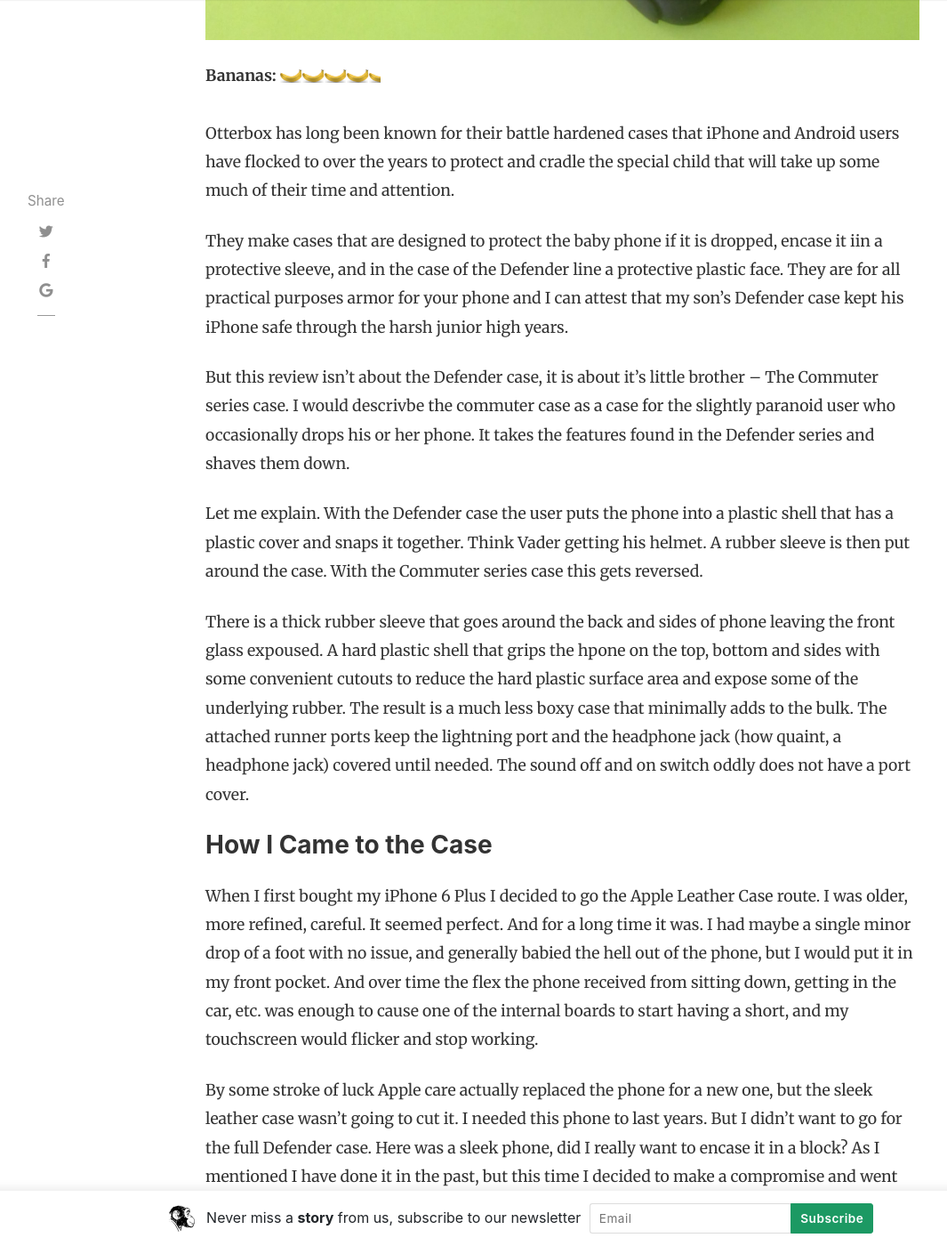
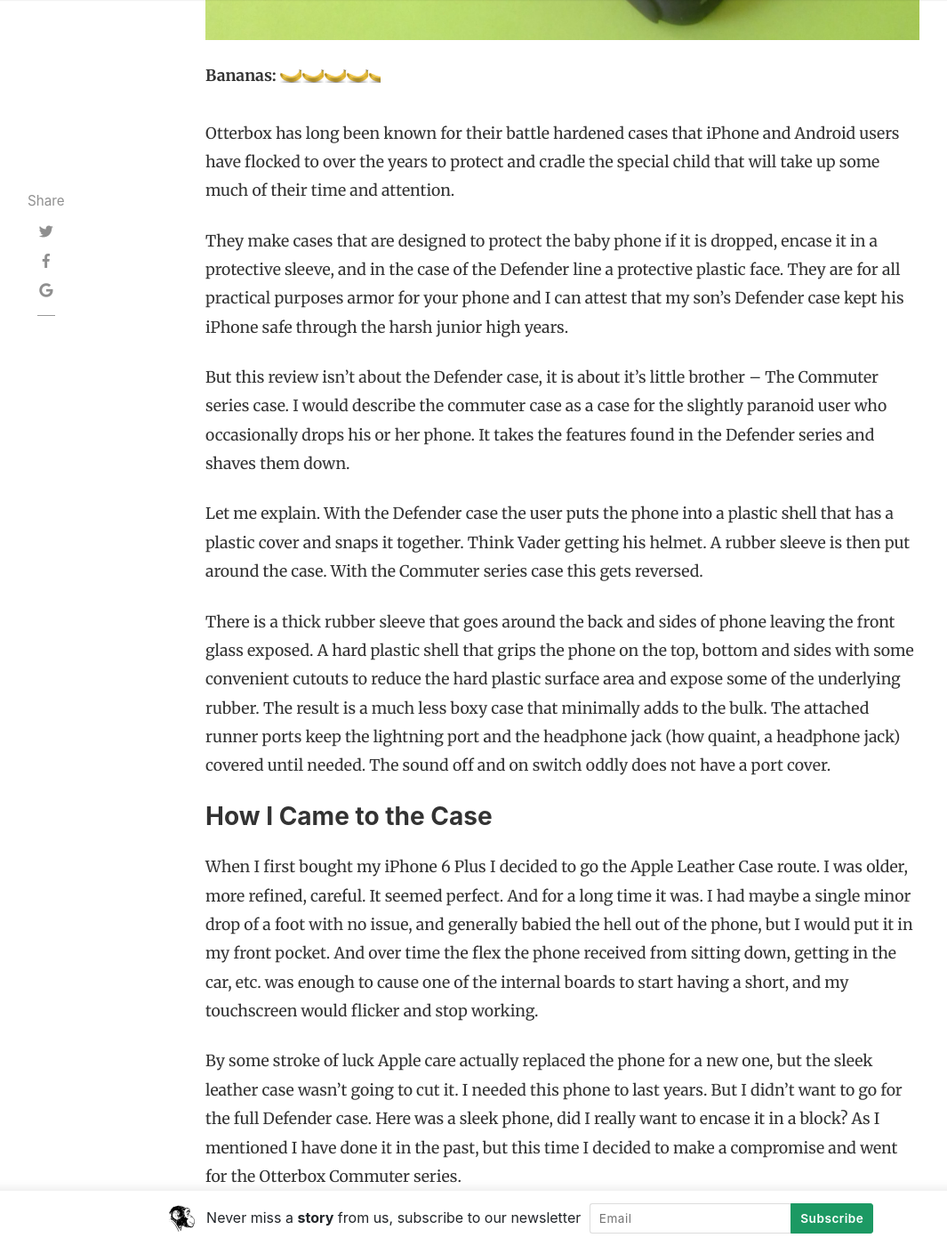
Before and after one commit to reviewmonkeyrepo/reviewmonkey, a Jekyll site: the page built from _posts/2018-12-13-otterbox.md, in a window 1280 px wide and 1400 px high, scrolled down 933 px. Shown: the whole window at 89% size, without its empty margins (54-1119 px from the left). Built offline with Jekyll 4.4.1, drawn with Linux system fonts in a browser that asks for light colours; nearby versions of some CDN libraries; comment, search, counter and statistics services are not loaded; some of the changed text lies outside the part shown.

```diff
--- a/_posts/2018-12-13-otterbox.md
+++ b/_posts/2018-12-13-otterbox.md
@@ -9,13 +9,13 @@ featured: true
 ---
 **Bananas:** ![banana]({{site.baseurl}}/assets/images/banana.png)![banana]({{site.baseurl}}/assets/images/banana.png)![banana]({{site.baseurl}}/assets/images/banana.png)![banana]({{site.baseurl}}/assets/images/banana.png)![banana]({{site.baseurl}}/assets/images/half-banana.png)<br><br>Otterbox has long been known for their battle hardened cases that iPhone and Android users have flocked to over the years to protect and cradle the special child that will take up some much of their time and attention.
 
-They make cases that are designed to protect the baby phone if it is dropped, encase it iin a protective sleeve, and in the case of the Defender line a protective plastic face. They are for all practical purposes armor for your phone and I can attest that my son's Defender case kept his iPhone safe through the harsh junior high years.
+They make cases that are designed to protect the baby phone if it is dropped, encase it in a protective sleeve, and in the case of the Defender line a protective plastic face. They are for all practical purposes armor for your phone and I can attest that my son's Defender case kept his iPhone safe through the harsh junior high years.
 
-But this review isn't about the Defender case, it is about it's little brother -- The Commuter series case. I would descrivbe the commuter case as a case for the slightly paranoid user who occasionally drops his or her phone. It takes the features found in the Defender series and shaves them down.
+But this review isn't about the Defender case, it is about it's little brother -- The Commuter series case. I would describe the commuter case as a case for the slightly paranoid user who occasionally drops his or her phone. It takes the features found in the Defender series and shaves them down.
 
 Let me explain.  With the Defender case the user puts the phone into a plastic shell that has a plastic cover and snaps it together. Think Vader getting his helmet. A rubber sleeve is then put around the case. With the Commuter series case this gets reversed.
 
-There is a thick rubber sleeve that goes around the back and sides of phone leaving the front glass expoused. A hard plastic shell that grips the hpone on the top, bottom and sides with some convenient cutouts to reduce the hard plastic surface area and expose some of the underlying rubber. The result is a much less boxy case that minimally adds to the bulk.  The attached runner ports keep the lightning port and the headphone jack (how quaint, a headphone jack) covered until needed.  The sound off and on switch oddly does not have a port cover.
+There is a thick rubber sleeve that goes around the back and sides of phone leaving the front glass exposed. A hard plastic shell that grips the phone on the top, bottom and sides with some convenient cutouts to reduce the hard plastic surface area and expose some of the underlying rubber. The result is a much less boxy case that minimally adds to the bulk.  The attached runner ports keep the lightning port and the headphone jack (how quaint, a headphone jack) covered until needed.  The sound off and on switch oddly does not have a port cover.
 
 ### How I Came to the Case ###
 
```
Also changed, not shown: other parts of _posts/2018-12-13-otterbox.md (+1 -1 lines), _posts/2018-12-10-other.md (deleted, +0 -8 lines), _posts/2018-12-12-surfacebook.md (+2 -2 lines), _posts/2018-12-15-Into_the_SpiderVerse.md (added, +34 -0 lines), assets/images/into_spiderverse_spidey.png (added).
